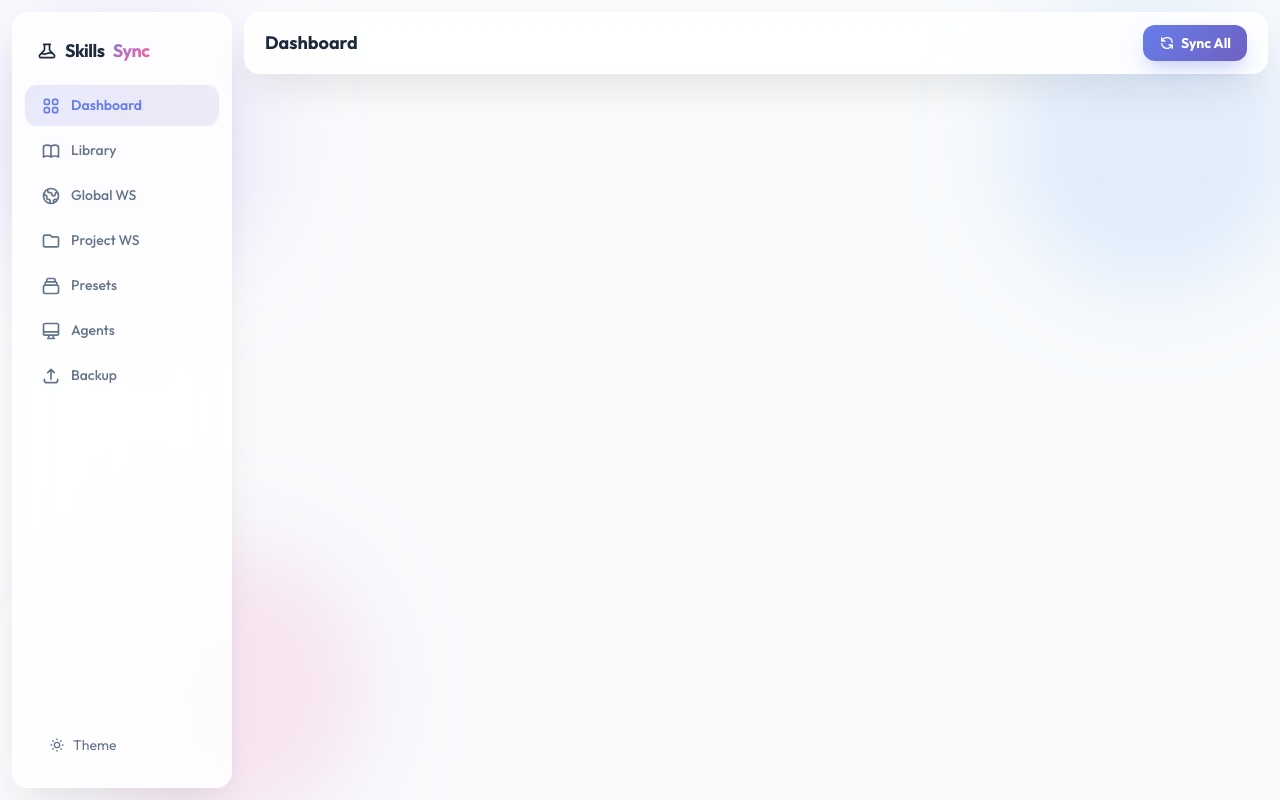
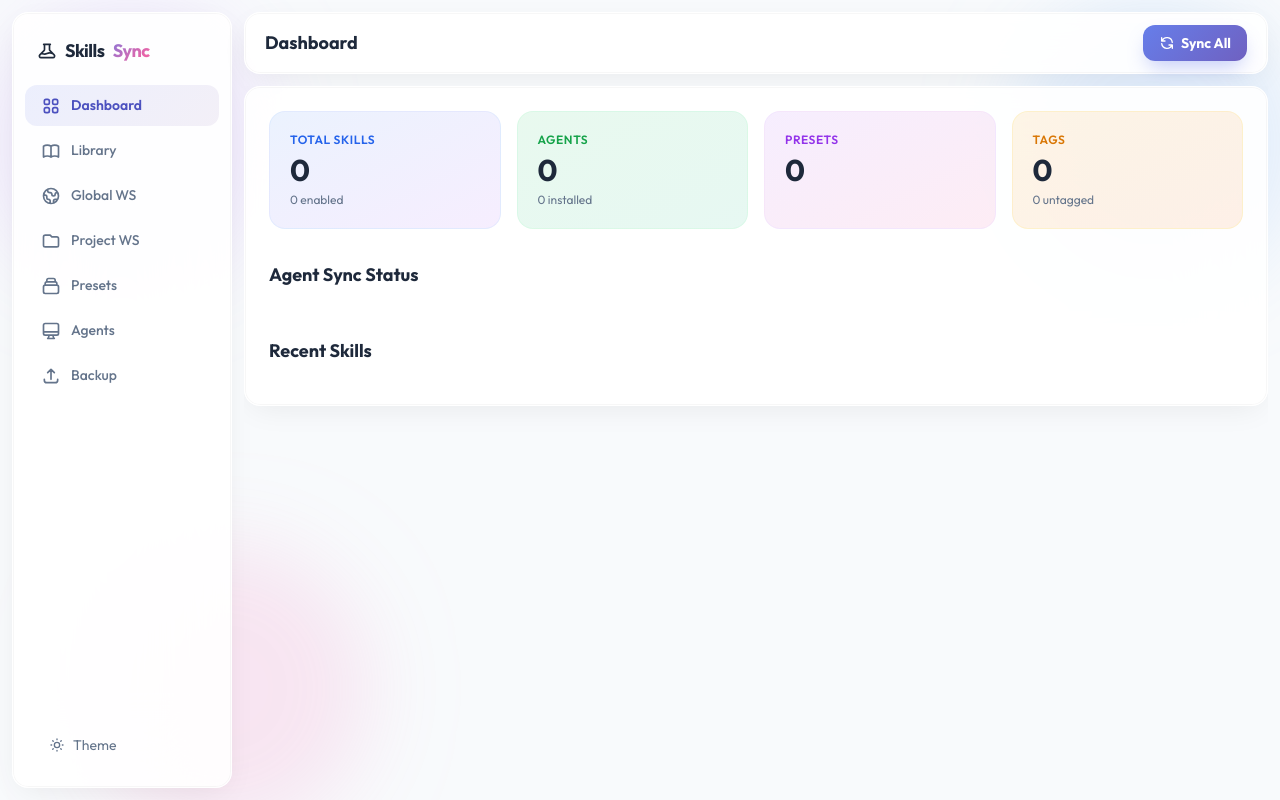
Before and after one commit to owlm00n/skill_manager_sync, a plain HTML site: page static/index.html in a window 1280 px wide. Drawn offline with nearby package versions, Linux system fonts and the light colour scheme; no server answers.

Commit message:
fix: JS init order and light mode contrast
- Move init code from app.js to index.html (after all scripts loaded)
- Use lazy arrow functions in RENDERERS to avoid undefined references
- Improve light mode: glass-panel opacity 0.92, input border contrast, sidebar active color darker

```diff
--- a/static/css/app.css
+++ b/static/css/app.css
@@ -7,10 +7,10 @@ body { font-family: 'Outfit', sans-serif; }
 
 /* ── Glass Panel ─────────────────────────────── */
 .glass-panel {
-  background: rgba(255,255,255,.85);
+  background: rgba(255,255,255,.92);
   backdrop-filter: blur(40px); -webkit-backdrop-filter: blur(40px);
-  border: 1px solid rgba(255,255,255,.6);
-  box-shadow: 0 20px 40px -10px rgba(0,0,0,.1), 0 0 0 1px rgba(255,255,255,.4) inset;
+  border: 1px solid rgba(255,255,255,.8);
+  box-shadow: 0 8px 32px -8px rgba(0,0,0,.08), 0 0 0 1px rgba(0,0,0,.03) inset;
 }
 .dark .glass-panel {
   background: rgba(15,23,42,.75);
@@ -37,7 +37,7 @@ body { font-family: 'Outfit', sans-serif; }
 
 /* ── Inputs ──────────────────────────────────── */
 .input-modern {
-  background: rgba(255,255,255,.7); border: 2px solid rgba(209,213,219,.6); color: #1f2937; transition: all .3s ease;
+  background: rgba(255,255,255,.95); border: 2px solid rgba(209,213,219,.8); color: #1f2937; transition: all .3s ease;
 }
 .input-modern:focus { background: #fff; border-color: #667eea; box-shadow: 0 0 0 4px rgba(102,126,234,.15); outline: none; }
 .dark .input-modern { background: rgba(15,23,42,.7); border-color: rgba(71,85,105,.6); color: #f8fafc; }
@@ -51,11 +51,11 @@ body { font-family: 'Outfit', sans-serif; }
   transition: all .2s ease; font-size: 14px; font-weight: 500;
   color: rgb(100,116,139);
 }
-.sidebar-item:hover { background: rgba(100,116,139,.1); color: rgb(51,65,85); }
+.sidebar-item:hover { background: rgba(100,116,139,.12); color: rgb(30,41,59); }
 .dark .sidebar-item:hover { background: rgba(148,163,184,.1); color: rgb(226,232,240); }
 .sidebar-item.active {
-  background: linear-gradient(135deg, rgba(102,126,234,.15), rgba(118,75,162,.1));
-  color: #667eea; font-weight: 600;
+  background: linear-gradient(135deg, rgba(102,126,234,.12), rgba(118,75,162,.08));
+  color: #4c51bf; font-weight: 600;
 }
 .dark .sidebar-item.active {
   background: linear-gradient(135deg, rgba(102,126,234,.2), rgba(118,75,162,.15));
--- a/static/index.html
+++ b/static/index.html
@@ -109,7 +109,7 @@ if(localStorage.theme==='dark'||(!('theme' in localStorage)&&window.matchMedia('
 <!-- Toast -->
 <div id="toast" class="fixed bottom-6 right-6 px-5 py-3 rounded-xl shadow-2xl transform translate-y-20 opacity-0 transition-all duration-300 z-50 hidden items-center gap-2 backdrop-blur-md font-semibold text-sm border"></div>
 
-<!-- Scripts -->
+<!-- Scripts (order matters: app.js first, then pages, init last) -->
 <script src="/static/js/app.js"></script>
 <script src="/static/js/dashboard.js"></script>
 <script src="/static/js/library.js"></script>
@@ -117,5 +117,9 @@ if(localStorage.theme==='dark'||(!('theme' in localStorage)&&window.matchMedia('
 <script src="/static/js/presets.js"></script>
 <script src="/static/js/agents.js"></script>
 <script src="/static/js/backup.js"></script>
+<script>
+// Init after all scripts loaded
+(async () => { await refresh(); navigate('dashboard'); })();
+</script>
 </body>
 </html>
--- a/static/js/app.js
+++ b/static/js/app.js
@@ -66,8 +66,9 @@ const PAGE_TITLES = {
   'project-ws': 'Project Workspace', 'presets': 'Presets', 'agents': 'Agents', 'backup': 'Backup'
 };
 const RENDERERS = {
-  'dashboard': renderDashboard, 'library': renderLibrary, 'global-ws': renderGlobalWS,
-  'project-ws': renderProjectWS, 'presets': renderPresets, 'agents': renderAgents, 'backup': renderBackup
+  'dashboard': () => renderDashboard(), 'library': () => renderLibrary(),
+  'global-ws': () => renderGlobalWS(), 'project-ws': () => renderProjectWS(),
+  'presets': () => renderPresets(), 'agents': () => renderAgents(), 'backup': () => renderBackup()
 };
 
 function navigate(page) {
@@ -125,8 +126,4 @@ async function toggleAgentSkill(skillName, agentKey, isSynced) {
   else showToast(r.error || 'Failed', 'error');
 }
 
-/* ── Init ────────────────────────────────────── */
-(async () => {
-  await refresh();
-  navigate('dashboard');
-})();
+/* ── Init is in index.html after all scripts loaded ── */
```
